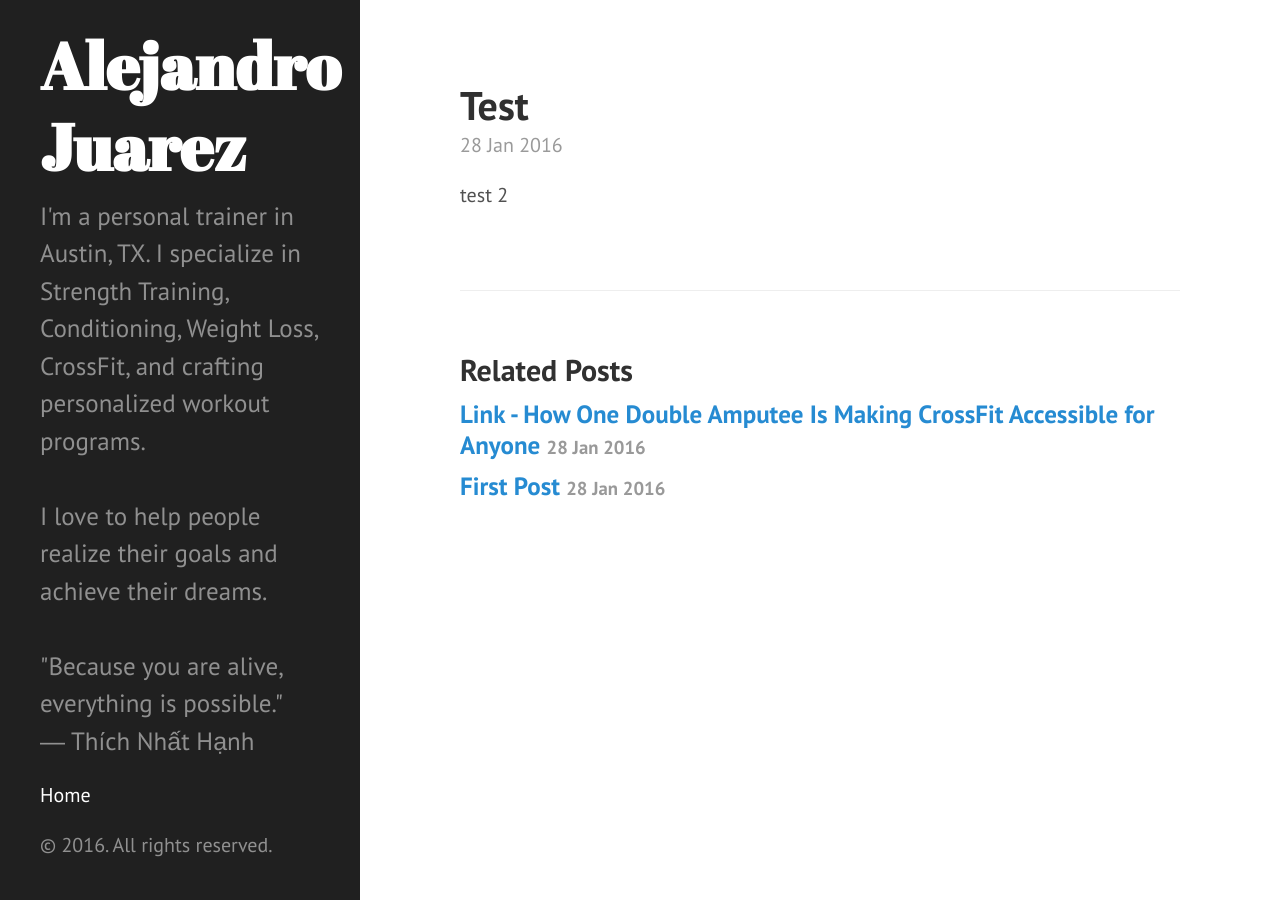
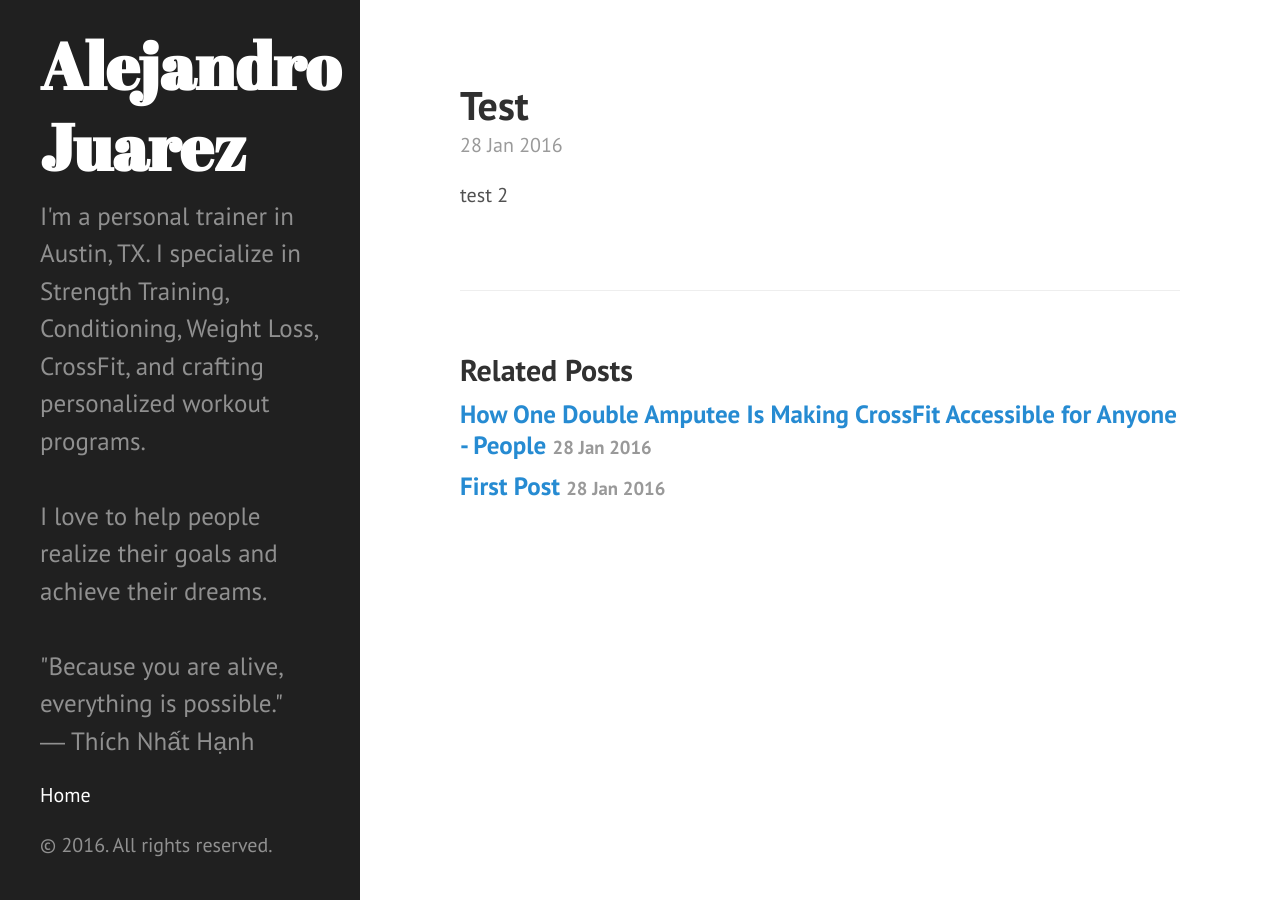
Before and after one commit to alejandrojuarezfitness/alejandrojuarezfitness.github.io, a Jekyll site: the page built from _posts/2016-01-28-test.markdown, in a window 1280 px wide. Built offline with Jekyll 4.4.1, drawn with Linux system fonts in a browser that asks for light colours.

Commit message:
Post update: null

```diff
--- a/_posts/2016-01-28-link-how-one-double-amputee-is-making-crossfit-accessible-for-anyone.markdown
+++ b/_posts/2016-01-28-link-how-one-double-amputee-is-making-crossfit-accessible-for-anyone.markdown
@@ -1,10 +1,10 @@
 ---
 published: true
-title: Link - How One Double Amputee Is Making CrossFit Accessible for Anyone
+title: How One Double Amputee Is Making CrossFit Accessible for Anyone - People
 layout: post
 ---
 # How One Double Amputee Is Making CrossFit Accessible for Anyone
 
-![Zack Ruhl from Houston](https://dl.dropboxusercontent.com/u/1084227/images/zack-ruhl-800.jpg)
+![Mark Ruhl from Houston](https://dl.dropboxusercontent.com/u/1084227/images/zack-ruhl-800.jpg)
 
-I came across (this article about a true inspiration in the CrossFit community)[http://www.people.com/article/crossfit-double-amputee-gym] today in People Magazine. I feel that it's a great example that no matter what obstacles we see in front of us, we all can reach our fitness goals. Nothing is out of reach. Check out the post, and realize anything's possible.
+I came across (this article about a true inspiration in the CrossFit community)[http://www.people.com/article/crossfit-double-amputee-gym] today in People Magazine. I feel that it’s a great example that no matter what obstacles we see in front of us, we all can reach our fitness goals. Nothing is out of reach. Check out the post, and realize anything’s possible.
```
